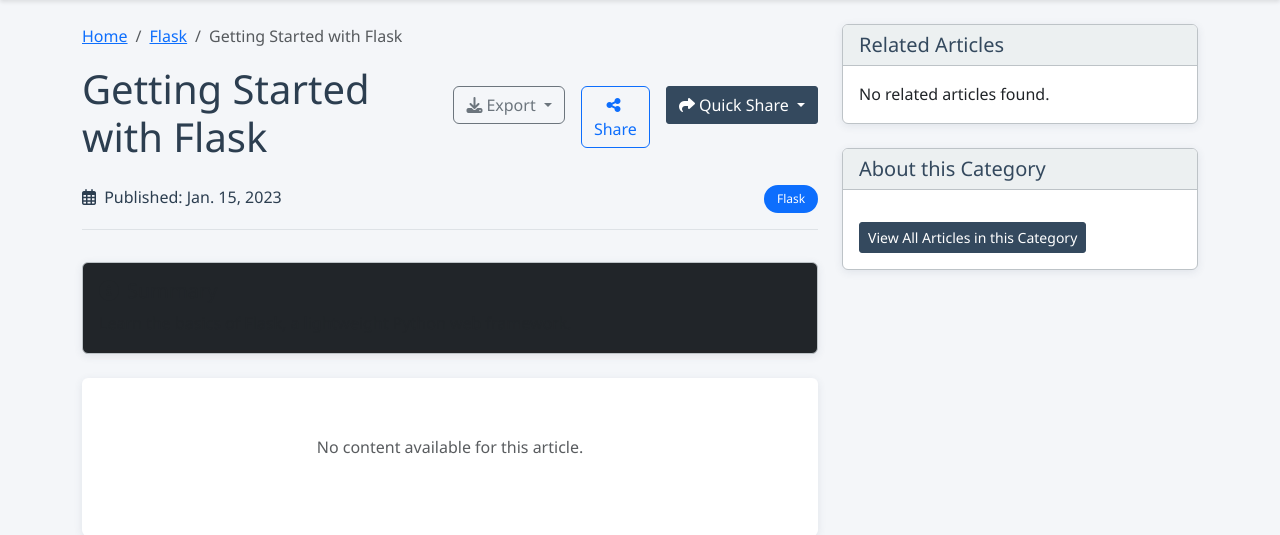
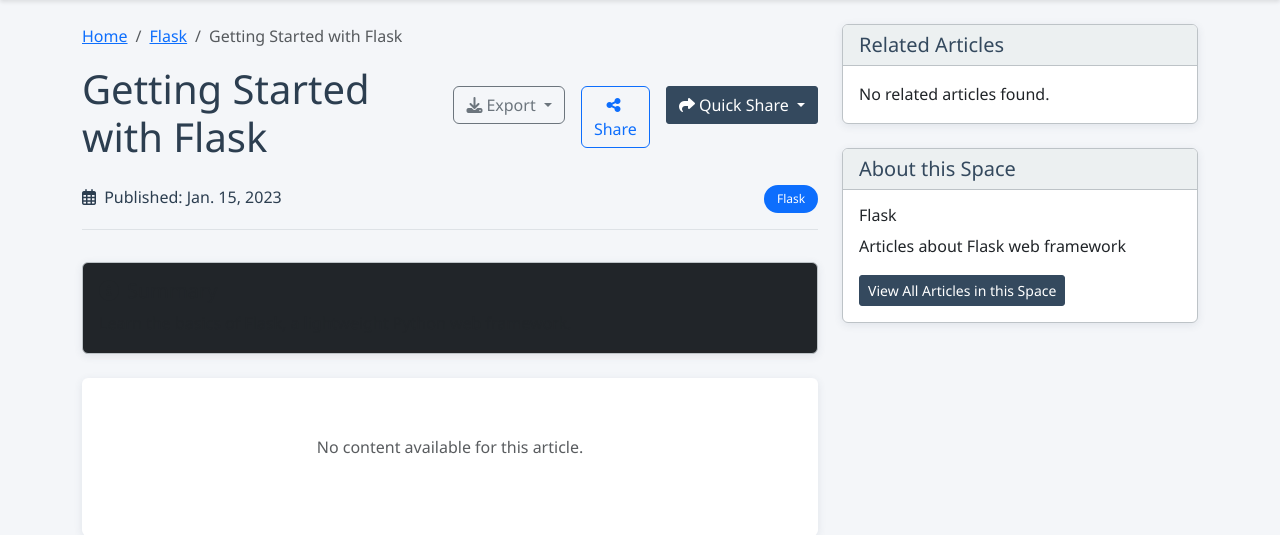
Before and after one commit to a-dulatov/KnowledgeVault, a Django app: page /article/1/ in a window 1280 px wide. Shown: the part 67-602 px from the top of the page. Run offline with Django 5.2, Linux system fonts and the light colour scheme; data comes from the database, SQL or seed files in the repository; both versions use the stored data as it was after the commit.

Commit message:
Rename categories to spaces to accurately reflect content organization
Update templates to reflect the replacement of "category" with "space" in the data model.

Replit-Commit-Author: Agent
Replit-Commit-Session-Id: 966470d0-1175-4e27-bbd2-ff1539186348
Replit-Commit-Screenshot-Url: https://storage.googleapis.com/screenshot-production-us-central1/5c4c90be-2196-4a0b-b7f2-267e1ae3c18c/1325e220-58ee-4e26-afed-6b3a0c8414c7.jpg

```diff
--- a/templates/article.html
+++ b/templates/article.html
@@ -456,13 +456,13 @@
         <!-- Category Information -->
         <div class="card">
             <div class="card-header">
-                <h5 class="mb-0">About this Category</h5>
+                <h5 class="mb-0">About this Space</h5>
             </div>
             <div class="card-body">
-                <h6>{{ article.category.name }}</h6>
-                <p>{{ article.category.description }}</p>
-                <a href="{% url 'category_detail' category_id=article.category.id %}" class="btn btn-primary btn-sm">
-                    View All Articles in this Category
+                <h6>{{ article.space.name }}</h6>
+                <p>{{ article.space.description }}</p>
+                <a href="{% url 'space_detail' space_id=article.space.id %}" class="btn btn-primary btn-sm">
+                    View All Articles in this Space
                 </a>
             </div>
         </div>
--- a/templates/share_paragraph.html
+++ b/templates/share_paragraph.html
@@ -102,8 +102,8 @@
             <nav aria-label="breadcrumb" class="mb-3">
                 <ol class="breadcrumb">
                     <li class="breadcrumb-item">
-                        <a href="{% url 'category_detail' category_id=article.category.id %}" class="text-decoration-none">
-                            {{ article.category.name }}
+                        <a href="{% url 'space_detail' space_id=article.space.id %}" class="text-decoration-none">
+                            {{ article.space.name }}
                         </a>
                     </li>
                     <li class="breadcrumb-item">
```
Also changed, not shown: db.sqlite3.
